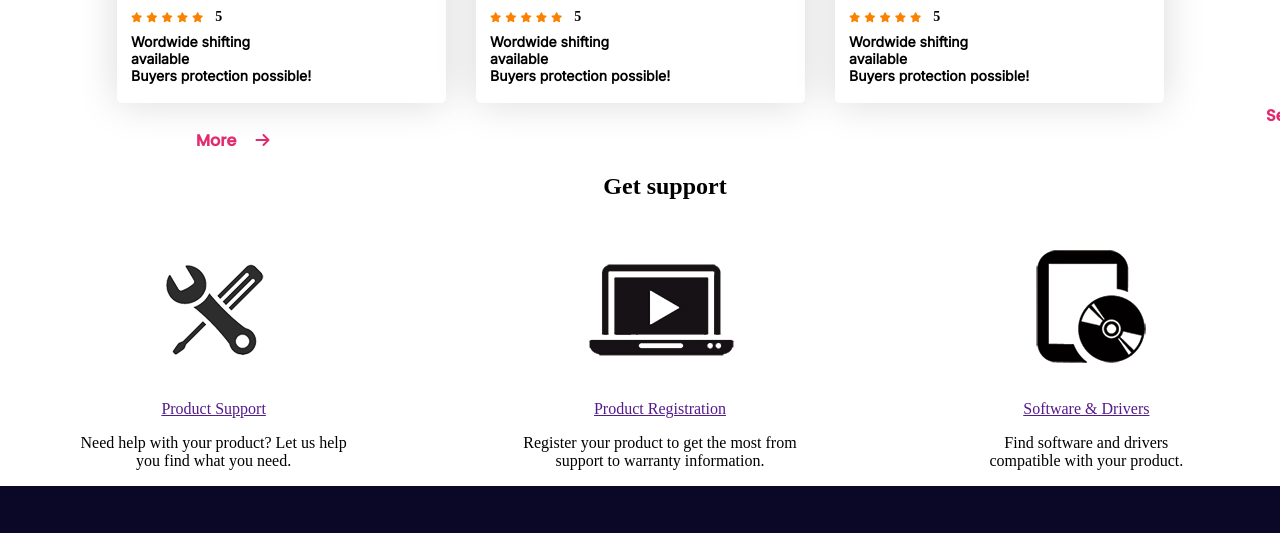
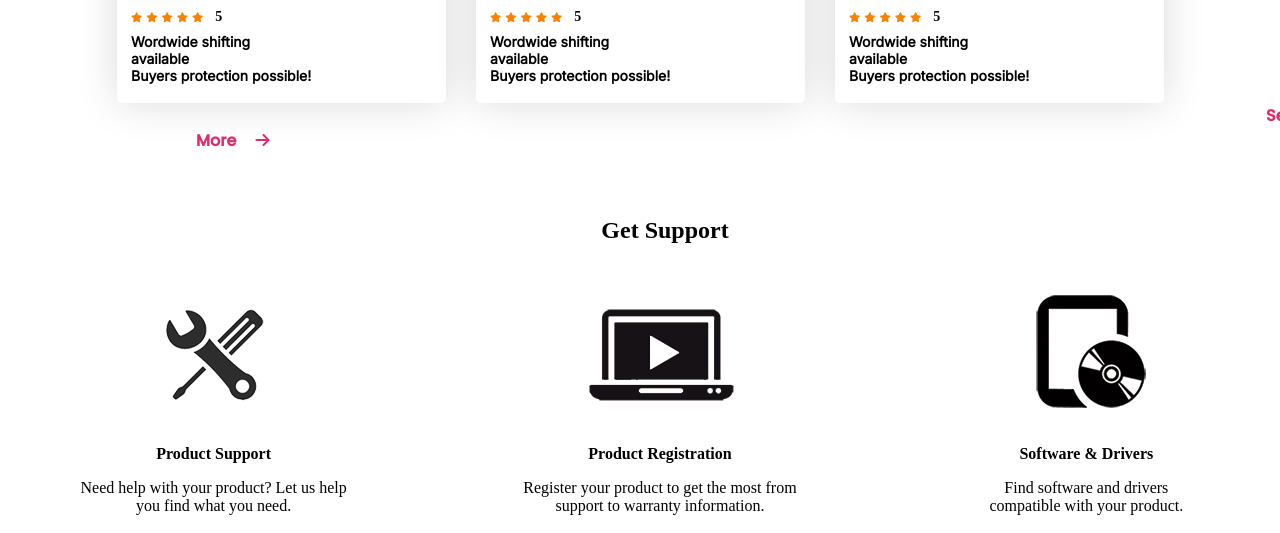
Before and after one commit to srdo96/assignment2-influencer-gear, a plain HTML site: page index.html in a window 1280 px wide. Shown: the part 2167-2700 px from the top of the page. Drawn offline with Linux system fonts and the light colour scheme.

Commit message:
fix support area

```diff
--- a/index.html
+++ b/index.html
@@ -267,12 +267,12 @@
       <!-- support area  -->
 
       <div class="support-area">
-        <h2>Get support</h2>
+        <h2>Get Support</h2>
         <div class="support">
           <div class="product-support">
             <img src="./images/icon_repair.png" alt="" />
             <br />
-            <span><a href="">Product Support</a></span>
+            <span class="product-supp"><a href="">Product Support</a></span>
             <p>
               Need help with your product? Let us help you find what you need.
             </p>
@@ -280,7 +280,7 @@
           <div class="product-reg">
             <img src="./images/icon_how_to_video.png" alt="" />
             <br />
-            <span><a href="">Product Registration</a></span>
+            <span class="product-reg"><a href="">Product Registration</a></span>
             <p>
               Register your product to get the most from support to warranty
               information.
@@ -289,7 +289,9 @@
           <div class="utility">
             <img src="./images/icon_eos_utility.jpg" alt="" />
             <br />
-            <span><a href="">Software & Drivers</a></span>
+            <span class="software-support"
+              ><a href="">Software & Drivers</a></span
+            >
             <p>Find software and drivers compatible with your product.</p>
           </div>
         </div>
--- a/styles/style.css
+++ b/styles/style.css
@@ -177,6 +177,8 @@ body {
 
 .support-area {
   text-align: center;
+  margin-top: 5%;
+  margin-bottom: 5%;
 }
 .support-area h2 {
   margin-left: 50px;
@@ -189,6 +191,12 @@ body {
   display: flex;
   justify-content: space-evenly;
 }
+.support a {
+  text-decoration: none;
+  font-weight: 800;
+  color: black;
+}
+
 .product-support,
 .product-reg,
 .utility {
```
